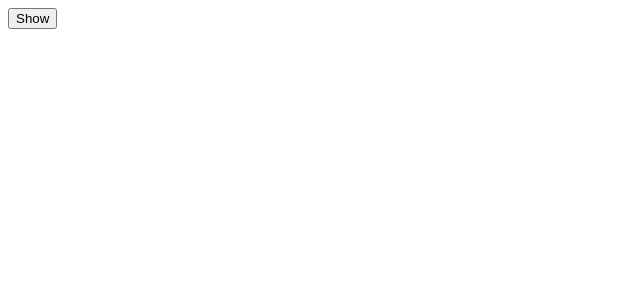
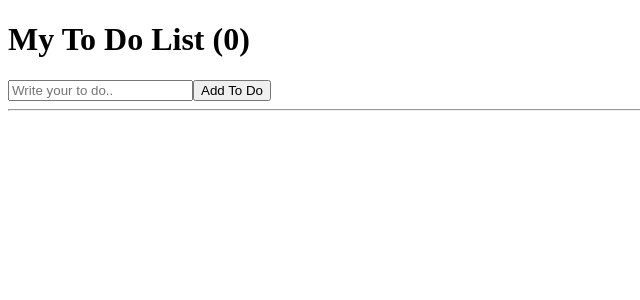
Before and after one commit to css9596/my-react-app, a React (Create React App) app: page / in a window 1280 px wide. Shown: the top 300 px of the page, without its empty margins (0-640 px from the left). Built offline with nearby package versions, Linux system fonts and the light colour scheme.

Commit message:
Todo List를 만들어 봤다. ARRAY.map()을 통해서 array안에 있는 데이터를 컨트롤 할 수 있게 되었고, function을 통해서 안에 있는 데이터를 바로 출력해 보았다.

```diff
--- a/src/App.js
+++ b/src/App.js
@@ -1,36 +1,34 @@
-import Button from "./Button";
-import styles from "./App.module.css";
-
 import {useState, useEffect} from "react";
 
 function App() {
-    const [counter, setValue] = useState(0);
-    const [keyword, setKeyword] = useState("");
-    const onClick = () => {
-        setValue((prev) => prev + 1);
+    const [toDo, setToDo] = useState("");
+    const [toDos, setToDos] = useState([]);
+    const onChange = (event) => {
+        setToDo(event.target.value);
     }
-    const onChange = (event) => {
-        setKeyword(event.target.value);
+    const onSubmit = (event) => {
+        event.preventDefault();
+        if(toDo === ""){
+            return;
+        }
+        setToDos(currentArray => [toDo, ...currentArray]);
+        setToDo("");
     }
-    const iRunOnlyOnce = () => {
-        console.log("i run only once.");
-    }
-    //useEffect(iRunOnlyOnce, []);
-    useEffect(() => {
-        console.log("CALL THE API")
-    }, []);
-    useEffect(() => {
-        if(keyword !== "" && keyword.length > 5 ){
-            console.log("SEARCH FOR", keyword);
-        }
-    }, [keyword]);
-  return (
-    <div>
-        <input type="text" placeholder="Search here." onChange={onChange} />
-        <h1 className={styles.title}>{counter}</h1>
-        <button onClick={onClick}>Click</button>
-    </div>
-  );
+    return (
+        <div>
+            <h1>My To Do List ({toDos.length})</h1>
+            <form onSubmit={onSubmit}>
+                <input onChange = {onChange} type="text" placeholder="Write your to do.."/>
+                <button>Add To Do</button>
+            </form>
+            <hr/>
+            {toDos.map((item, index)=>
+                <ul>
+                    <li key={index}>{item}</li>
+                </ul>
+            )}
+        </div>
+    );
 }
 
 export default App;
--- a/src/index.js
+++ b/src/index.js
@@ -5,8 +5,8 @@
 
 ReactDOM.render(
   <React.StrictMode>
-      {/*<App />*/}
-      <Cleanup/>
+      <App />
+      {/*<Cleanup/>*/}
   </React.StrictMode>,
   document.getElementById('root')
 );
```
